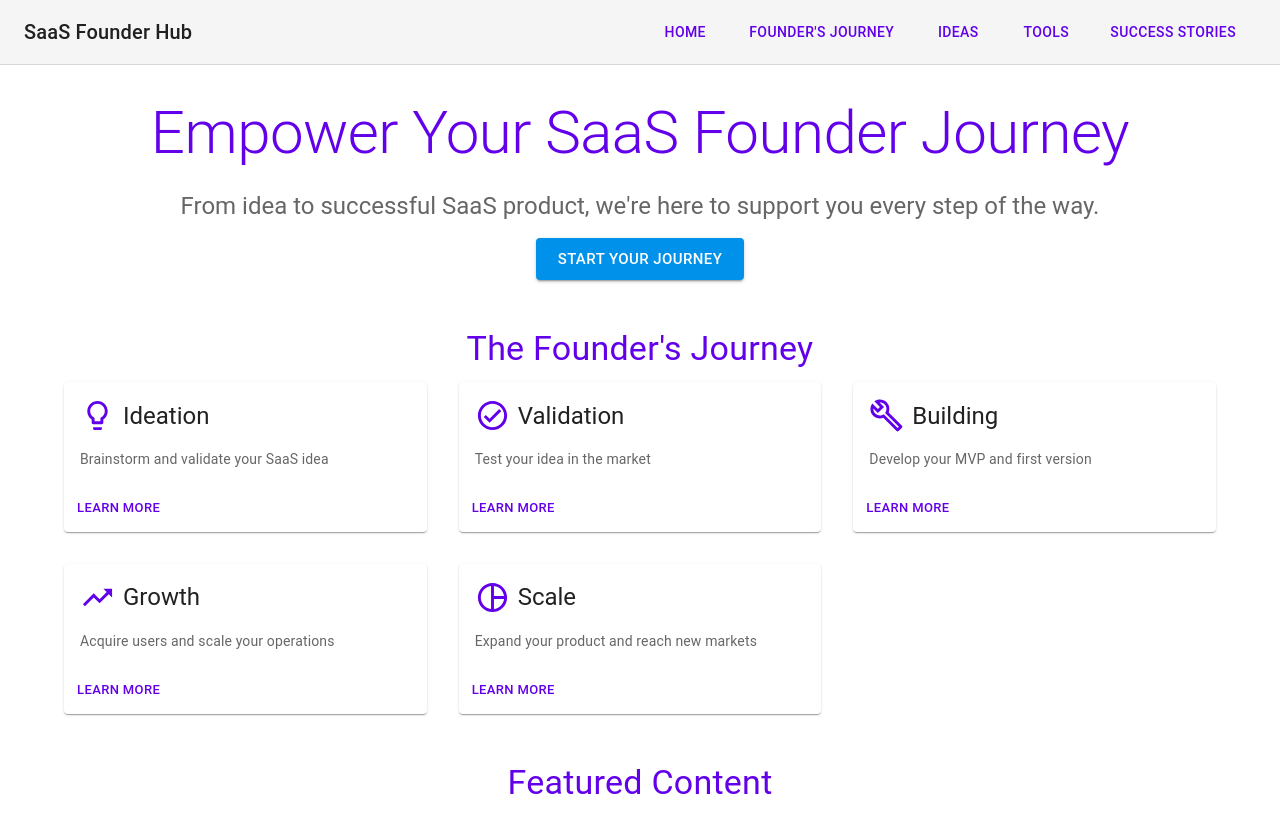
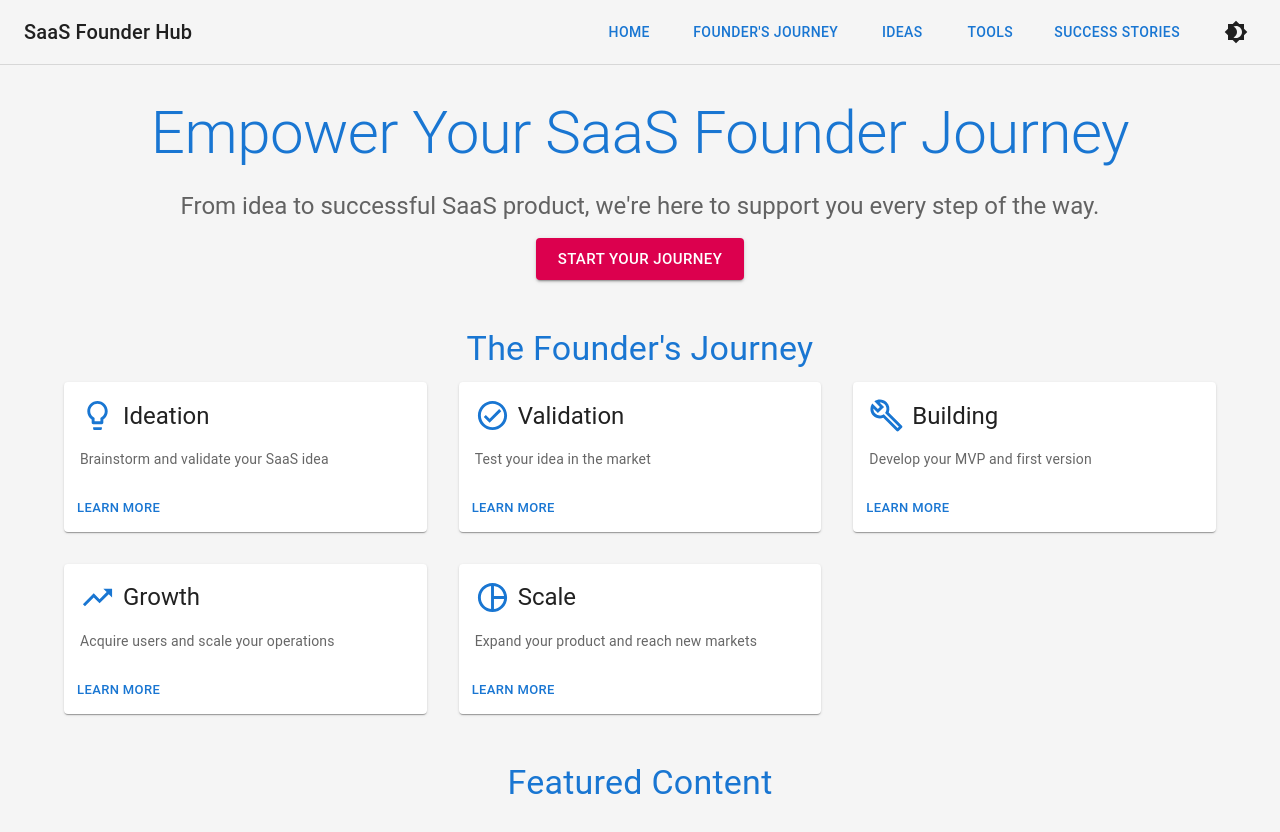
Before and after one commit to vinodsharma10x/saas-founder-hub, a Next.js app: page / in a window 1280 px wide. Shown: the top 832 px of the page. Built offline with nearby package versions, Linux system fonts and the light colour scheme; no server answers; the database is empty.

Commit message:
Added a dark theme and toggle button.

```diff
--- a/src/app/layout.tsx
+++ b/src/app/layout.tsx
@@ -1,18 +1,32 @@
 'use client';
 
-import { ThemeProvider } from '@mui/material/styles'
-import CssBaseline from '@mui/material/CssBaseline'
-import theme from '../theme'
+import { ThemeProvider as MUIThemeProvider } from '@mui/material/styles';
+import CssBaseline from '@mui/material/CssBaseline';
+import { ThemeProvider as CustomThemeProvider, useTheme } from '../context/ThemeContext';
 
-export default function RootLayout({ children }: { children: React.ReactNode }) {
+export default function RootLayout({
+  children,
+}: {
+  children: React.ReactNode
+}) {
   return (
     <html lang="en">
       <body>
-        <ThemeProvider theme={theme}>
-          <CssBaseline />
-          {children}
-        </ThemeProvider>
+        <CustomThemeProvider>
+          <ThemeWrapper>{children}</ThemeWrapper>
+        </CustomThemeProvider>
       </body>
     </html>
-  )
+  );
 }
+
+function ThemeWrapper({ children }: { children: React.ReactNode }) {
+  const { theme } = useTheme();
+
+  return (
+    <MUIThemeProvider theme={theme}>
+      <CssBaseline />
+      {children}
+    </MUIThemeProvider>
+  );
+}
--- a/src/components/Footer.tsx
+++ b/src/components/Footer.tsx
@@ -1,4 +1,5 @@
 import Link from 'next/link';
+import { useTheme } from '@mui/material/styles';
 
 export default function Footer() {
   return (
--- a/src/components/MotionWrapper.tsx
+++ b/src/components/MotionWrapper.tsx
@@ -1,5 +1,6 @@
 import { motion } from 'framer-motion';
 import { ReactNode } from 'react';
+import { useTheme } from '@mui/material/styles';
 
 interface MotionWrapperProps {
   children: ReactNode;
--- a/src/components/Navbar.tsx
+++ b/src/components/Navbar.tsx
@@ -1,10 +1,13 @@
-import { AppBar, Toolbar, Typography, Button, Menu, MenuItem } from '@mui/material';
+import { AppBar, Toolbar, Typography, Button, Menu, MenuItem, Box } from '@mui/material';
 import Link from 'next/link';
 import { useState } from 'react';
+import { useTheme } from '../context/ThemeContext';  // Update this import
+import ThemeToggle from './ThemeToggle';
 
 export default function Navbar() {
   const [journeyAnchorEl, setJourneyAnchorEl] = useState<null | HTMLElement>(null);
   const [storiesAnchorEl, setStoriesAnchorEl] = useState<null | HTMLElement>(null);
+  const { theme } = useTheme();  // Use the custom useTheme hook
 
   const handleJourneyClick = (event: React.MouseEvent<HTMLButtonElement>) => {
     setJourneyAnchorEl(event.currentTarget);
@@ -79,6 +82,9 @@ export default function Navbar() {
             <MenuItem onClick={handleStoriesClose} component={Link} href="/success-stories/founders">Founders</MenuItem>
           </Menu>
         </nav>
+        <Box sx={{ ml: 2 }}>
+          <ThemeToggle />
+        </Box>
       </Toolbar>
     </AppBar>
   );
--- /dev/null
+++ b/src/components/ThemeToggle.tsx
@@ -0,0 +1,17 @@
+import React from 'react';
+import { IconButton } from '@mui/material';
+import Brightness4Icon from '@mui/icons-material/Brightness4';
+import Brightness7Icon from '@mui/icons-material/Brightness7';
+import { useTheme } from '../context/ThemeContext';
+
+const ThemeToggle: React.FC = () => {
+  const { isDarkMode, toggleTheme } = useTheme();
+
+  return (
+    <IconButton onClick={toggleTheme} color="inherit">
+      {isDarkMode ? <Brightness7Icon /> : <Brightness4Icon />}
+    </IconButton>
+  );
+};
+
+export default ThemeToggle;
--- /dev/null
+++ b/src/context/ThemeContext.tsx
@@ -0,0 +1,45 @@
+'use client';
+
+import React, { createContext, useState, useContext, useEffect } from 'react';
+import { Theme } from '@mui/material/styles';
+import darkTheme from '../theme/darkTheme';
+import lightTheme from '../theme/lightTheme';
+
+type ThemeContextType = {
+  isDarkMode: boolean;
+  toggleTheme: () => void;
+  theme: Theme;
+};
+
+const ThemeContext = createContext<ThemeContextType | undefined>(undefined);
+
+export const ThemeProvider: React.FC<{ children: React.ReactNode }> = ({ children }) => {
+  const [isDarkMode, setIsDarkMode] = useState(true);
+
+  useEffect(() => {
+    const savedTheme = localStorage.getItem('theme');
+    setIsDarkMode(savedTheme === 'dark');
+  }, []);
+
+  const toggleTheme = () => {
+    const newTheme = !isDarkMode;
+    setIsDarkMode(newTheme);
+    localStorage.setItem('theme', newTheme ? 'dark' : 'light');
+  };
+
+  const theme = isDarkMode ? darkTheme : lightTheme;
+
+  return (
+    <ThemeContext.Provider value={{ isDarkMode, toggleTheme, theme }}>
+      {children}
+    </ThemeContext.Provider>
+  );
+};
+
+export const useTheme = () => {
+  const context = useContext(ThemeContext);
+  if (context === undefined) {
+    throw new Error('useTheme must be used within a ThemeProvider');
+  }
+  return context;
+};
--- a/src/theme.ts
+++ /dev/null
@@ -1,17 +0,0 @@
-import { createTheme } from '@mui/material/styles';
-
-const theme = createTheme({
-  palette: {
-    primary: {
-      main: '#6200ea',
-    },
-    secondary: {
-      main: '#0091ea',
-    },
-    error: {
-      main: '#c51162',
-    },
-  },
-});
-
-export default theme;
--- /dev/null
+++ b/src/theme/darkTheme.ts
@@ -0,0 +1,19 @@
+import { createTheme } from '@mui/material/styles';
+
+const darkTheme = createTheme({
+  palette: {
+    mode: 'dark',
+    primary: {
+      main: '#90caf9',
+    },
+    secondary: {
+      main: '#f48fb1',
+    },
+    background: {
+      default: '#121212',
+      paper: '#1e1e1e',
+    },
+  },
+});
+
+export default darkTheme;
--- /dev/null
+++ b/src/theme/index.ts
@@ -0,0 +1,2 @@
+export { default as darkTheme } from './darkTheme';
+export { default as lightTheme } from './lightTheme';
--- /dev/null
+++ b/src/theme/lightTheme.ts
@@ -0,0 +1,19 @@
+import { createTheme } from '@mui/material/styles';
+
+const lightTheme = createTheme({
+  palette: {
+    mode: 'light',
+    primary: {
+      main: '#1976d2',
+    },
+    secondary: {
+      main: '#dc004e',
+    },
+    background: {
+      default: '#f5f5f5',
+      paper: '#ffffff',
+    },
+  },
+});
+
+export default lightTheme;
```
Also changed, not shown: package.json (+12 -12 lines), src/pages/_app.tsx (added, +15 -0 lines), 1 other file (tests, documents, lock files or other folders).
